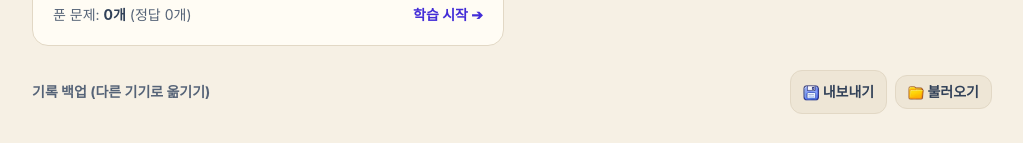
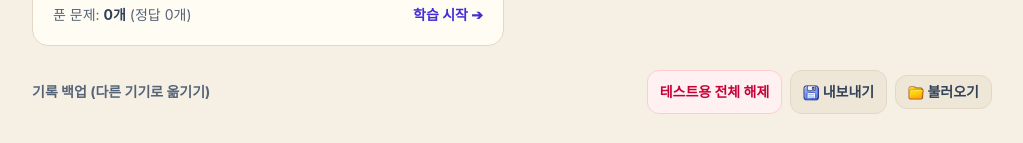
Before and after one commit to ysoftman/mykid-math, a React (Vite) app: page / in a window 1280 px wide. Shown: the part 2159-2302 px from the top of the page, without its empty margins (128-1151 px from the left). Built offline with nearby package versions, Linux system fonts and the light colour scheme; a web font is replaced by a local one.

Commit message:
add a dev-only button that unlocks everything for local testing

```diff
--- a/src/components/Roadmap.tsx
+++ b/src/components/Roadmap.tsx
@@ -1,6 +1,7 @@
 import type React from 'react';
 import type { TopicId, UserStats } from '../types/math';
 import { sound } from '../utils/audio';
+import { unlockEverything } from '../utils/devUnlock';
 import { GAME_ASSETS } from '../utils/gameAssets';
 import { TOPICS } from '../utils/problemGenerators';
 import {
@@ -358,6 +359,19 @@ export const Roadmap: React.FC<RoadmapProps> = ({
       {/* Backup */}
       <div className="flex flex-wrap items-center justify-end gap-2 text-xs font-bold">
         <span className="text-slate-500 mr-auto">기록 백업 (다른 기기로 옮기기)</span>
+        {import.meta.env.DEV && (
+          <button
+            type="button"
+            onClick={() => {
+              if (!window.confirm('테스트용으로 모든 뱃지·아이템·파워업을 해제할까요?')) return;
+              unlockEverything();
+              onDataImported();
+            }}
+            className="px-3 py-1.5 rounded-xl bg-rose-50 hover:bg-rose-100 border border-rose-200 text-rose-700"
+          >
+            테스트용 전체 해제
+          </button>
+        )}
         <button
           type="button"
           onClick={handleExport}
--- /dev/null
+++ b/src/utils/devUnlock.ts
@@ -0,0 +1,61 @@
+import type { PowerUpId, TopicId } from '../types/math';
+import { generateProblem } from './problemGenerators';
+import {
+  addWrongNote,
+  BADGE_DEFINITIONS,
+  DAILY_MISSION_GOAL,
+  dateKey,
+  getStats,
+  POWER_UP_MAX,
+  POWER_UPS,
+  SHOP_ITEMS,
+  saveStats,
+  todayKey,
+} from './storage';
+
+// Local testing only (the button is rendered behind import.meta.env.DEV, so builds drop it):
+// unlocks every badge, shop item and power-up, fills a 7-day attendance streak, leaves today's
+// mission one problem short and adds one wrong note per topic for the review screen.
+export function unlockEverything(): void {
+  const stats = getStats();
+  const topics = Object.keys(stats.topicProgress) as TopicId[];
+  for (const topic of topics) {
+    const progress = stats.topicProgress[topic];
+    progress.solvedCount = Math.max(progress.solvedCount, 10);
+    progress.correctCount = Math.max(progress.correctCount, 5);
+  }
+  stats.totalSolved = Math.max(stats.totalSolved, 50);
+  stats.totalCorrect = Math.max(stats.totalCorrect, 25);
+  stats.stars = Math.max(stats.stars, 500);
+  stats.level = Math.floor(stats.stars / 10) + 1;
+  stats.badges = BADGE_DEFINITIONS.map((b) => b.id);
+  stats.ownedItems = SHOP_ITEMS.map((item) => item.id);
+  stats.inventory = Object.fromEntries(POWER_UPS.map((p) => [p.id, POWER_UP_MAX])) as Record<
+    PowerUpId,
+    number
+  >;
+  stats.bossCleared = topics;
+  stats.timeAttackBest = Math.max(stats.timeAttackBest, 10);
+  stats.bestCombo = Math.max(stats.bestCombo, 5);
+  stats.wrongConquered = Math.max(stats.wrongConquered, 5);
+
+  const lastWeek = Array.from({ length: 7 }, (_, i) => {
+    const d = new Date();
+    d.setDate(d.getDate() - i - 1);
+    return dateKey(d);
+  });
+  stats.attendance = [...new Set([...stats.attendance, ...lastWeek])];
+  if (!stats.attendance.includes(todayKey())) {
+    stats.daily = { date: todayKey(), solved: DAILY_MISSION_GOAL - 1 };
+  }
+  saveStats(stats);
+
+  for (const topic of topics) {
+    addWrongNote({
+      id: `wrong_dev_${topic}`,
+      problem: generateProblem(topic, 'medium'),
+      userAnswer: '0',
+      solvedAt: new Date().toLocaleDateString('ko-KR'),
+    });
+  }
+}
```
Also changed, not shown: 1 other file (tests, documents, lock files or other folders).
